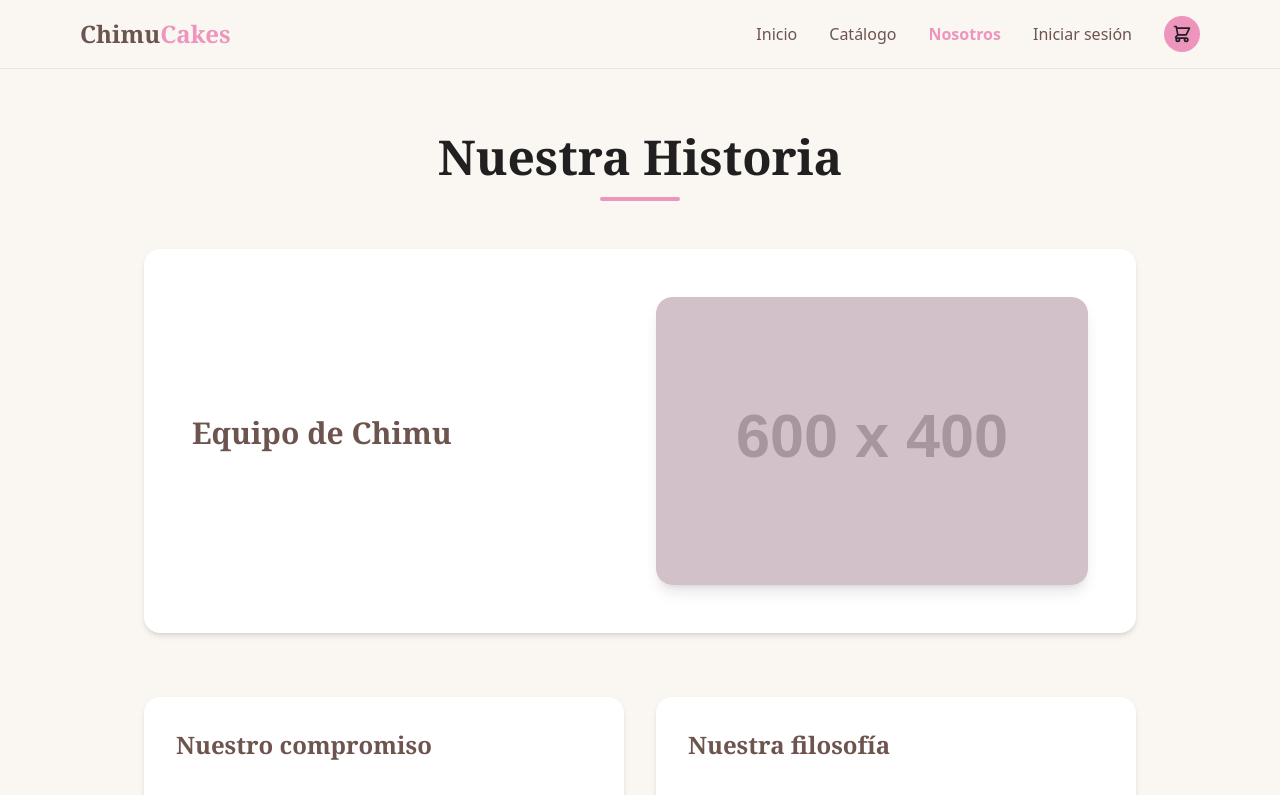
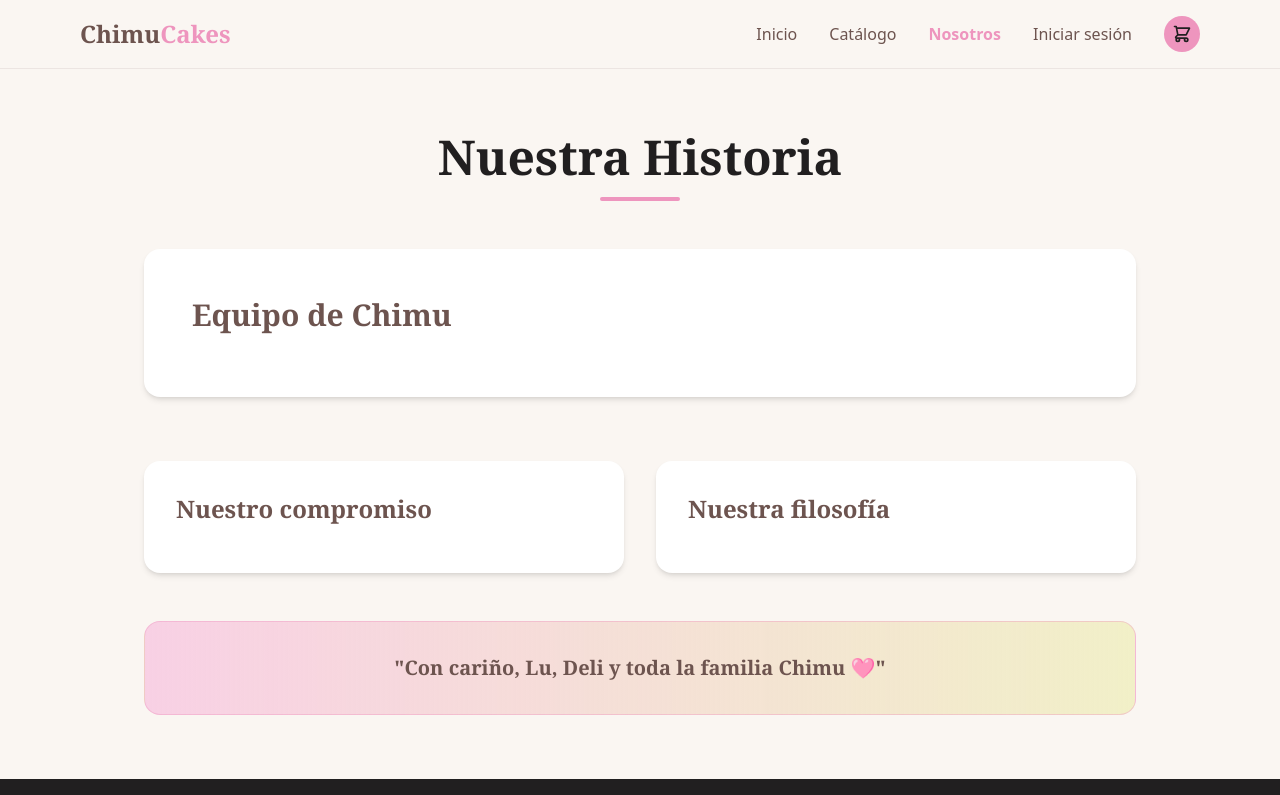
Before and after one commit to Auguxxs/chimucakes, a React (Vite) app: page /nosotros in a window 1280 px wide. Shown: the top 795 px of the page. Built offline with nearby package versions, Linux system fonts and the light colour scheme; no server answers.

Commit message:
fix: corregir renderizado de imagen y datos de la seccion nosotros

```diff
--- a/src/pages/About.jsx
+++ b/src/pages/About.jsx
@@ -44,8 +44,8 @@ function About() {
   const seccionFilosofia = secciones.find((s) => s.tipo === 'filosofia')
   const seccionFirma = secciones.find((s) => s.tipo === 'firma')
 
-  const imagenUrl =
-    seccionEquipo?.imagen || 'https://placehold.co/600x400/faf6f2/6d544f?text=ChimuCakes'
+  const imagenUrl = seccionEquipo?.imagen || null
+  const tieneImagen = Boolean(imagenUrl && imagenUrl.startsWith('http'))
 
   return (
     <div className="mx-auto max-w-5xl px-4 py-16">
@@ -67,6 +67,7 @@ function About() {
               {seccionEquipo?.contenido || ''}
             </div>
           </div>
+          {tieneImagen && (
             <div className="relative rounded-2xl overflow-hidden shadow-lg">
               <img
                 src={imagenUrl}
@@ -75,6 +76,7 @@ function About() {
               />
               <div className="absolute inset-0 rounded-2xl bg-rosa/20" />
             </div>
+          )}
         </div>
       </div>
 
```
Lines whose indentation alone changed are shown as unchanged.
